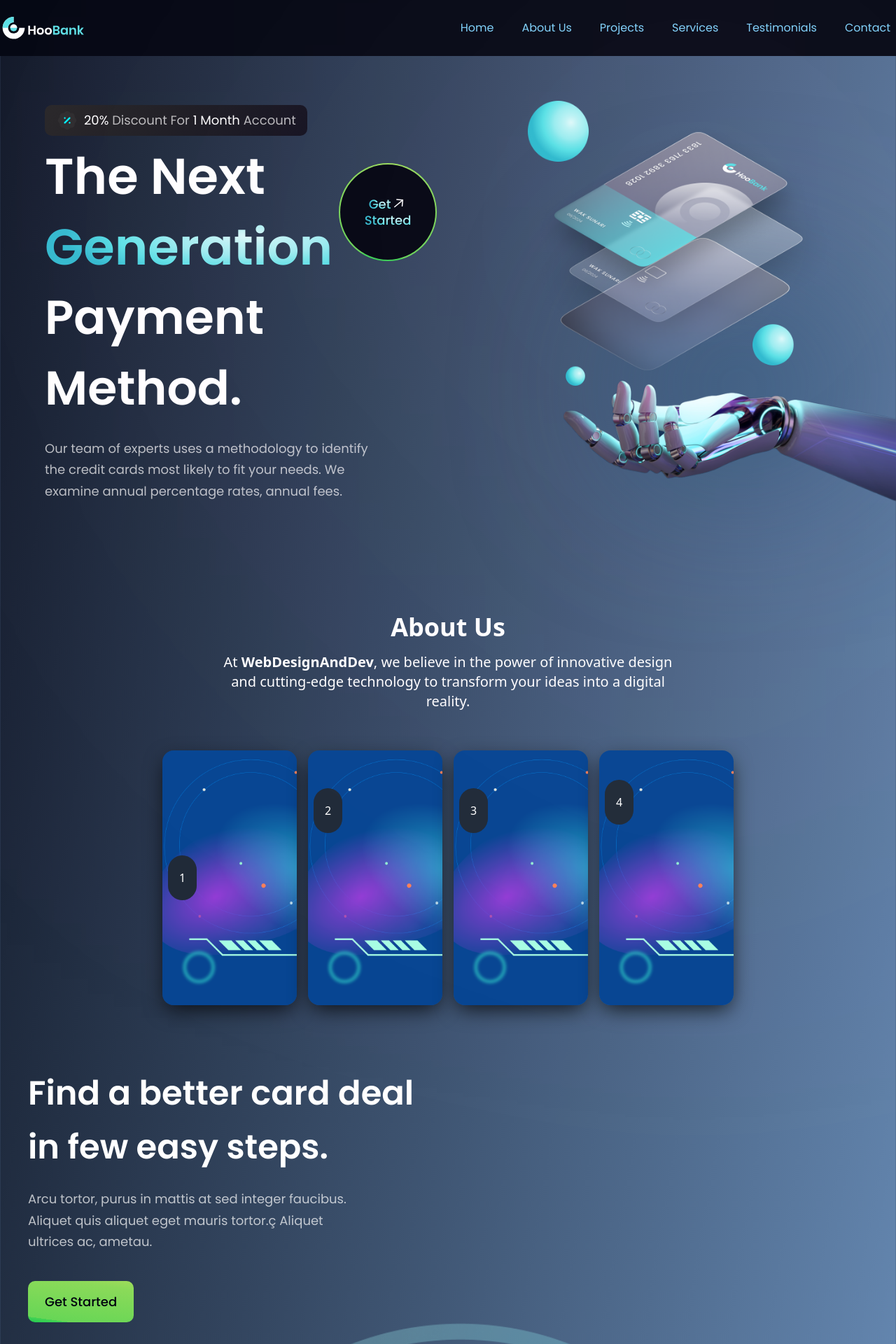
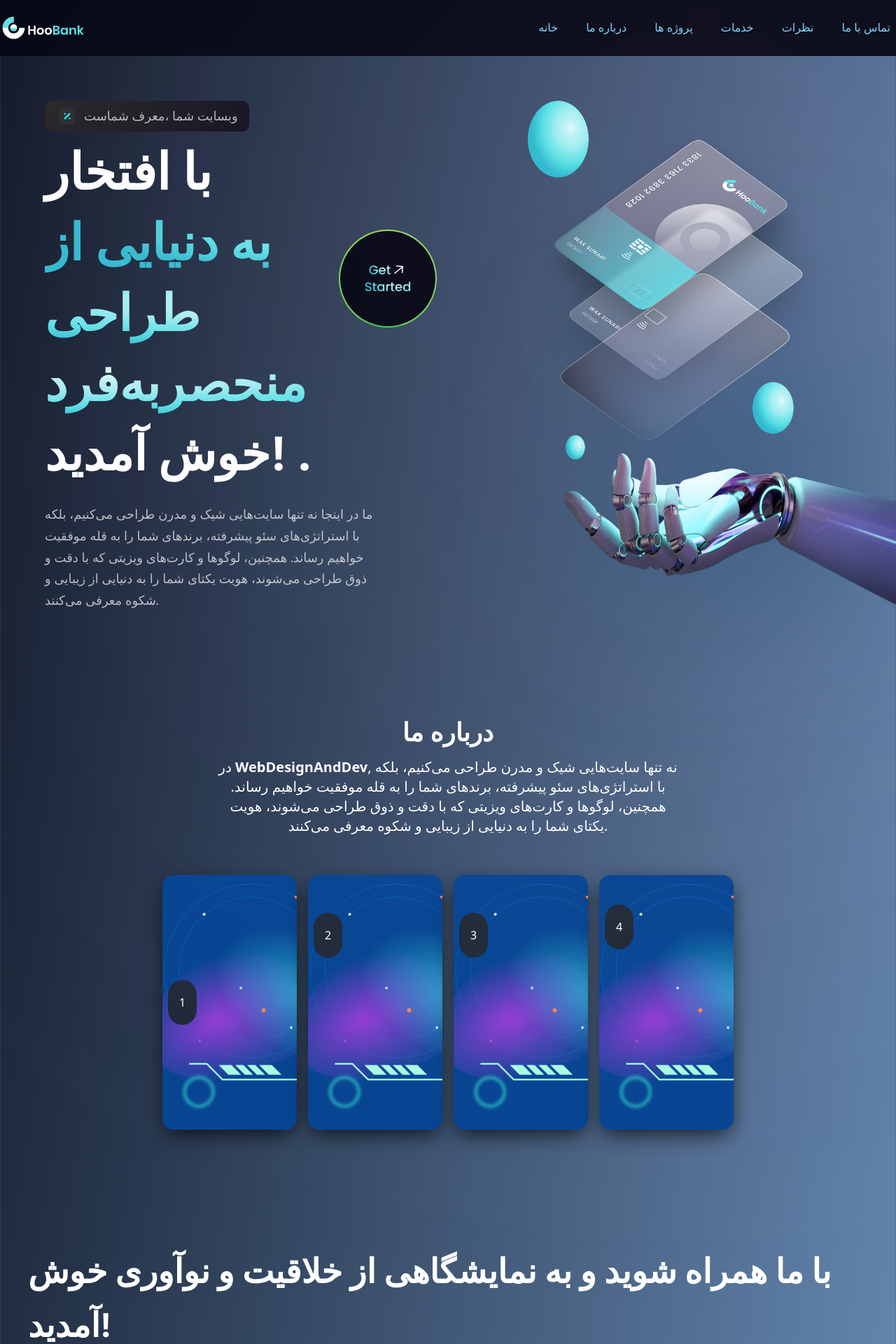
Before and after one commit to Web-designanddev/designer, a React (Vite) app: page / in a window 1280 px wide. Shown: the top 1920 px of the page at 70% size. Built offline with nearby package versions, Linux system fonts and the light colour scheme; what tailwindcss-dir would draw is missing.

Commit message:
add fa lan

```diff
--- a/src/components/AboutUs.jsx
+++ b/src/components/AboutUs.jsx
@@ -102,11 +102,13 @@ const AboutUs = () => {
     >
       <div className="container mx-auto">
         <div className="text-center mb-12">
-          <h2 className="text-4xl font-bold mb-4">About Us</h2>
+          <h2 className="text-4xl font-bold mb-4">درباره ما</h2>
           <p className="text-xl max-w-2xl mx-auto">
-            At <span className="font-semibold">WebDesignAndDev</span>, we
-            believe in the power of innovative design and cutting-edge
-            technology to transform your ideas into a digital reality.
+            در <span className="font-semibold">WebDesignAndDev</span>, نه تنها
+            سایت‌هایی شیک و مدرن طراحی می‌کنیم، بلکه با استراتژی‌های سئو
+            پیشرفته، برندهای شما را به قله موفقیت خواهیم رساند. همچنین، لوگوها و
+            کارت‌های ویزیتی که با دقت و ذوق طراحی می‌شوند، هویت یکتای شما را به
+            دنیایی از زیبایی و شکوه معرفی می‌کنند.
           </p>
         </div>
 
--- a/src/components/CardDeal.jsx
+++ b/src/components/CardDeal.jsx
@@ -3,18 +3,17 @@ import styles, { layout } from "../style";
 import Button from "./Button";
 
 const CardDeal = () => (
-  <section
-
-    className="m-10 "
-  >
+  <section className="m-10 ">
     <div className={layout.sectionInfo}>
       <h2 className={styles.heading2}>
-        Find a better card deal <br className="sm:block hidden" /> in few easy
-        steps.
+        <br className="sm:block hidden" /> با ما همراه شوید و به نمایشگاهی از
+        خلاقیت و نوآوری خوش آمدید!
       </h2>
       <p className={`${styles.paragraph} max-w-[470px] mt-5`}>
-        Arcu tortor, purus in mattis at sed integer faucibus. Aliquet quis
-        aliquet eget mauris tortor.ç Aliquet ultrices ac, ametau.
+        ما با تمرکز بر طراحی وب سایت، بهینه‌سازی موتور جستجو، طراحی لوگو و کارت
+        ویزیت، به شما کمک می‌کنیم تا برند خود را به شکوه و اعتباری بی‌نظیر
+        برسانید. هدف ما ارائه راهکارهایی منحصر به فرد است که به شما کمک می‌کند
+        تا از رقابت‌ها پیشی بگیرید و در بازار دیجیتال موفقیت زیادی داشته باشید.
       </p>
 
       <Button styles={`mt-10`} />
--- a/src/components/Hero.jsx
+++ b/src/components/Hero.jsx
@@ -14,15 +14,16 @@ const Hero = () => {
         <div className="flex flex-row items-center py-[6px] px-4 bg-discount-gradient rounded-[10px] mb-2">
           <img src={discount} alt="discount" className="w-[32px] h-[32px]" />
           <p className={`${styles.paragraph} ml-2`}>
-            <span className="text-white">20%</span> Discount For{" "}
-            <span className="text-white">1 Month</span> Account
+            <span className="text-white"></span> وبسایت شما ،معرف شماست{" "}
           </p>
         </div>
 
         <div className="flex flex-row justify-between items-center w-full">
           <h1 className="flex-1 font-poppins font-semibold ss:text-[72px] text-[52px] text-white ss:leading-[100.8px] leading-[75px]">
-            The Next <br className="sm:block hidden" />{" "}
-            <span className="text-gradient">Generation</span>{" "}
+            با افتخار <br className="sm:block hidden" />{" "}
+            <span className="text-gradient">
+              به دنیایی از طراحی منحصربه‌فرد{" "}
+            </span>{" "}
           </h1>
           <div className="ss:flex hidden md:mr-4 mr-0">
             <GetStart />
@@ -30,12 +31,13 @@ const Hero = () => {
         </div>
 
         <h1 className="font-poppins font-semibold ss:text-[68px] text-[52px] text-white ss:leading-[100.8px] leading-[75px] w-full">
-          Payment Method.
+          خوش آمدید! .
         </h1>
         <p className={`${styles.paragraph} max-w-[470px] mt-5`}>
-          Our team of experts uses a methodology to identify the credit cards
-          most likely to fit your needs. We examine annual percentage rates,
-          annual fees.
+          ما در اینجا نه تنها سایت‌هایی شیک و مدرن طراحی می‌کنیم، بلکه با
+          استراتژی‌های سئو پیشرفته، برندهای شما را به قله موفقیت خواهیم رساند.
+          همچنین، لوگوها و کارت‌های ویزیتی که با دقت و ذوق طراحی می‌شوند، هویت
+          یکتای شما را به دنیایی از زیبایی و شکوه معرفی می‌کنند.
         </p>
       </div>
 
--- a/src/components/Services.jsx
+++ b/src/components/Services.jsx
@@ -8,33 +8,33 @@ import {
 
 const services = [
   {
-    title: "Web Design",
+    title: "طراحی دیزاین",
     description:
-      "Our talented designers craft visually stunning websites that reflect your brand's identity and engage your audience. We focus on user-centric designs that provide an intuitive and seamless experience for your visitors.",
+      "با طراحی‌های خلاقانه و منحصر به فرد، برند شما را به یک اثر هنری تبدیل می‌کنیم. ما با ترکیب هنر و تخصص، تصاویری زیبا و ماندگار خلق می‌کنیم که همه نگاه‌ها را به خود جلب کند.",
     icon: <FaPaintBrush size={50} />,
   },
   {
-    title: "Web Development",
+    title: "توسعه وب",
     description:
-      "Our developers bring designs to life using the latest technologies and best practices. From custom-built websites to e-commerce platforms, we ensure your site is fast, secure, and scalable.",
+      "وب‌سایت شما نمای دیجیتالی کسب‌وکارتان است. ما با توسعه حرفه‌ای و مدرن، وب‌سایتی برای شما می‌سازیم که هم زیباست و هم کارآمد. با ما، حضوری قوی و جذاب در دنیای آنلاین خواهید داشت.",
     icon: <FaCode size={50} />,
   },
   {
     title: "Responsive Design",
     description:
-      "In today's mobile-first world, we ensure your website looks and functions perfectly on any device. Our responsive designs adapt to various screen sizes, providing a consistent user experience across all platforms.",
+      "تعامل کاربران با وب‌سایت شما باید لذت‌بخش و به‌یادماندنی باشد. ما با طراحی‌های تعاملی جذاب، تجربه‌ای خاص و دلنشین برای کاربران شما خلق می‌کنیم که باعث می‌شود همیشه به وب‌سایت شما برگردند.",
     icon: <FaMobileAlt size={50} />,
   },
   {
-    title: "SEO Optimization",
+    title: "بهینه‌سازی سئو",
     description:
-      "A beautiful website is only effective if it's visible to your audience. We implement SEO best practices to improve your site's ranking on search engines, driving more traffic and potential customers to your business.",
+      "در دنیای دیجیتال، دیده شدن همه چیز است. با خدمات سئو ما، وب‌سایت شما همیشه در صدر نتایج جستجو خواهد بود. ما با استراتژی‌های دقیق و به‌روز، ترافیک وب‌سایت شما را به طور طبیعی افزایش می‌دهیم.",
     icon: <FaSearch size={50} />,
   },
   {
-    title: "Ongoing Support",
+    title: "پشتیبانی",
     description:
-      "Our relationship with clients doesn't end after the launch. We offer ongoing support and maintenance to ensure your website stays updated, secure, and running smoothly.",
+      "ما همیشه در کنار شما هستیم تا وب‌سایتتان بدون هیچ مشکلی کار کند. ",
     icon: <FaLifeRing size={50} />,
   },
 ];
@@ -44,10 +44,12 @@ const Services = () => {
     <section className=" text-white py-20 px-6 min-h-screen" id="services">
       <div className="container mx-auto">
         <div className="text-center mb-12">
-          <h2 className="text-4xl font-bold mb-4">Our Services</h2>
+          <h2 className="text-4xl font-bold mb-4">خدمات</h2>
           <p className="text-xl max-w-2xl mx-auto">
-            We offer a range of services to help your business thrive in the
-            digital world.
+            ما یک تیم متخصص و خلاق هستیم که در دنیای دیجیتال فعالیت می‌کنیم. هدف
+            ما ارائه خدماتی استثنایی است که به شما کمک می‌کند تا سایت خود را به
+            اوج موفقیت برسانید. با دانش عمیق و نگرش خلاق، همراه شما در راه رسیدن
+            به اهداف بزرگتر هستیم. قسمت زیر درباره ما
           </p>
         </div>
         <div className="grid grid-cols-1 md:grid-cols-2 lg:grid-cols-3 gap-8">
--- a/src/constants/index.js
+++ b/src/constants/index.js
@@ -18,27 +18,27 @@ import {
 export const navLinks = [
   {
     id: "home",
-    title: "Home",
+    title: "خانه",
   },
   {
     id: "about",
-    title: "About Us",
+    title: "درباره ما",
   },
   {
     id: "projects",
-    title: "Projects",
+    title: "پروژه ها",
   },
   {
     id: "services",
-    title: "Services",
+    title: "خدمات",
   },
   {
     id: "testimonials",
-    title: "Testimonials",
+    title: "نظرات",
   },
   {
     id: "contact",
-    title: "Contact",
+    title: "تماس با ما",
   },
 ];
 
```
